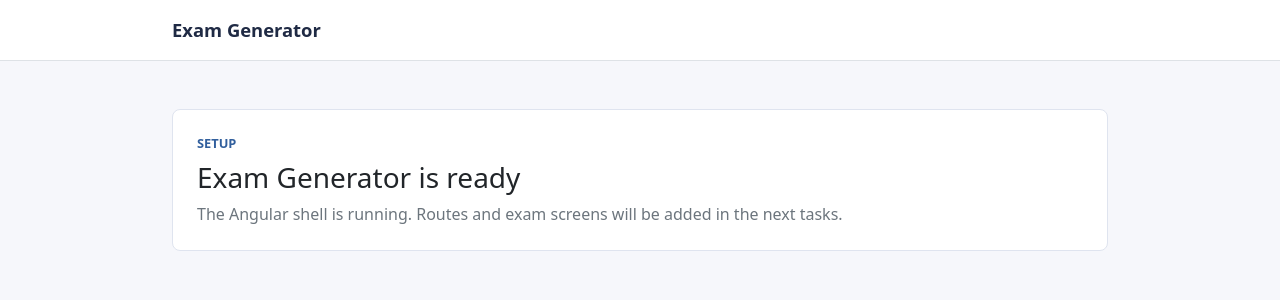
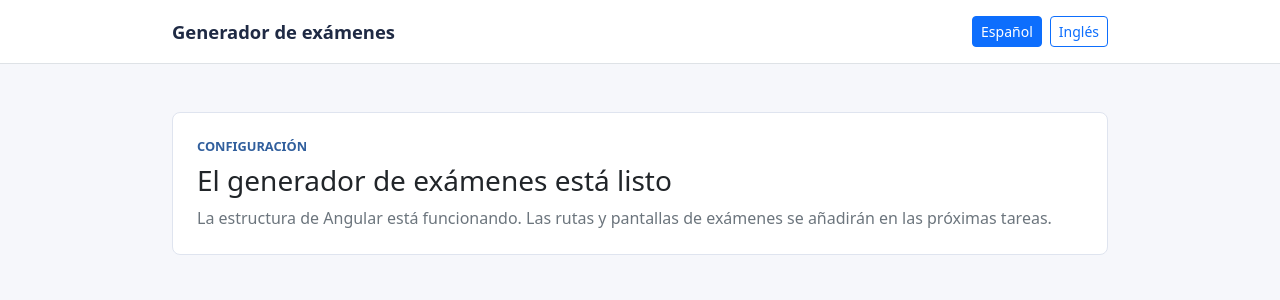
Before and after one commit to seiya64/ExamGenerator, an Angular app: page / in a window 1280 px wide. Shown: the top 300 px of the page. Built offline with nearby package versions, Linux system fonts and the light colour scheme.

Commit message:
feat: add runtime translations

```diff
--- a/src/app/app.html
+++ b/src/app/app.html
@@ -1,15 +1,38 @@
 <header class="app-header border-bottom bg-white">
   <div class="container app-container py-3">
-    <span class="app-brand">{{ title() }}</span>
+    <div class="app-header-inner">
+      <span class="app-brand">{{ t('app.title') }}</span>
+
+      <div class="language-switcher" role="group" [attr.aria-label]="t('shell.languageLabel')">
+        <button
+          type="button"
+          class="btn btn-sm"
+          [class.btn-primary]="language() === 'es'"
+          [class.btn-outline-primary]="language() !== 'es'"
+          (click)="setLanguage('es')"
+        >
+          {{ t('shell.spanish') }}
+        </button>
+        <button
+          type="button"
+          class="btn btn-sm"
+          [class.btn-primary]="language() === 'en'"
+          [class.btn-outline-primary]="language() !== 'en'"
+          (click)="setLanguage('en')"
+        >
+          {{ t('shell.english') }}
+        </button>
+      </div>
+    </div>
   </div>
 </header>
 
 <main class="container app-container py-4 py-md-5">
   <section class="status-panel" aria-labelledby="app-status-title">
-    <p class="status-eyebrow mb-2">Setup</p>
-    <h1 id="app-status-title" class="h3 mb-2">Exam Generator is ready</h1>
+    <p class="status-eyebrow mb-2">{{ t('shell.statusEyebrow') }}</p>
+    <h1 id="app-status-title" class="h3 mb-2">{{ t('shell.statusTitle') }}</h1>
     <p class="mb-0 text-secondary">
-      The Angular shell is running. Routes and exam screens will be added in the next tasks.
+      {{ t('shell.statusBody') }}
     </p>
   </section>
 
--- a/src/app/app.scss
+++ b/src/app/app.scss
@@ -13,12 +13,24 @@
   max-width: 960px;
 }
 
+.app-header-inner {
+  display: flex;
+  flex-direction: column;
+  gap: 0.75rem;
+}
+
 .app-brand {
   display: inline-flex;
   align-items: center;
   color: #1f2a44;
   font-size: 1.15rem;
   font-weight: 700;
+}
+
+.language-switcher {
+  display: inline-flex;
+  flex-wrap: wrap;
+  gap: 0.5rem;
 }
 
 .status-panel {
@@ -34,3 +46,11 @@
   font-weight: 700;
   text-transform: uppercase;
 }
+
+@media (min-width: 576px) {
+  .app-header-inner {
+    flex-direction: row;
+    align-items: center;
+    justify-content: space-between;
+  }
+}
--- a/src/app/app.ts
+++ b/src/app/app.ts
@@ -1,5 +1,6 @@
-import { Component, signal } from '@angular/core';
+import { Component, inject } from '@angular/core';
 import { RouterOutlet } from '@angular/router';
+import { LanguageCode, TranslationService, TranslationKey } from './i18n';
 
 @Component({
   selector: 'app-root',
@@ -8,5 +9,14 @@ import { RouterOutlet } from '@angular/router';
   styleUrl: './app.scss',
 })
 export class App {
-  protected readonly title = signal('Exam Generator');
+  private readonly translationService = inject(TranslationService);
+  protected readonly language = this.translationService.language;
+
+  protected setLanguage(language: LanguageCode): void {
+    this.translationService.setLanguage(language);
+  }
+
+  protected t(key: TranslationKey): string {
+    return this.translationService.translate(key);
+  }
 }
--- /dev/null
+++ b/src/app/i18n/index.ts
@@ -0,0 +1,2 @@
+export { TranslationService } from './translation.service';
+export type { LanguageCode, TranslationKey } from './translations';
--- /dev/null
+++ b/src/app/i18n/translation.service.ts
@@ -0,0 +1,30 @@
+import { Injectable, signal } from '@angular/core';
+import { DEFAULT_LANGUAGE, LanguageCode, TRANSLATIONS, TranslationKey } from './translations';
+
+const LANGUAGE_STORAGE_KEY = 'exam-generator-language';
+
+@Injectable({
+  providedIn: 'root',
+})
+export class TranslationService {
+  readonly language = signal<LanguageCode>(this.getInitialLanguage());
+
+  setLanguage(language: LanguageCode): void {
+    this.language.set(language);
+    localStorage.setItem(LANGUAGE_STORAGE_KEY, language);
+  }
+
+  translate(key: TranslationKey): string {
+    return TRANSLATIONS[this.language()][key];
+  }
+
+  private getInitialLanguage(): LanguageCode {
+    const storedLanguage = localStorage.getItem(LANGUAGE_STORAGE_KEY);
+
+    return this.isLanguageCode(storedLanguage) ? storedLanguage : DEFAULT_LANGUAGE;
+  }
+
+  private isLanguageCode(value: string | null): value is LanguageCode {
+    return value === 'es' || value === 'en';
+  }
+}
--- /dev/null
+++ b/src/app/i18n/translations.ts
@@ -0,0 +1,35 @@
+export type LanguageCode = 'es' | 'en';
+
+export type TranslationKey =
+  | 'app.title'
+  | 'shell.languageLabel'
+  | 'shell.spanish'
+  | 'shell.english'
+  | 'shell.statusEyebrow'
+  | 'shell.statusTitle'
+  | 'shell.statusBody';
+
+export const DEFAULT_LANGUAGE: LanguageCode = 'es';
+
+export const TRANSLATIONS: Record<LanguageCode, Record<TranslationKey, string>> = {
+  es: {
+    'app.title': 'Generador de exámenes',
+    'shell.languageLabel': 'Idioma',
+    'shell.spanish': 'Español',
+    'shell.english': 'Inglés',
+    'shell.statusEyebrow': 'Configuración',
+    'shell.statusTitle': 'El generador de exámenes está listo',
+    'shell.statusBody':
+      'La estructura de Angular está funcionando. Las rutas y pantallas de exámenes se añadirán en las próximas tareas.',
+  },
+  en: {
+    'app.title': 'Exam Generator',
+    'shell.languageLabel': 'Language',
+    'shell.spanish': 'Spanish',
+    'shell.english': 'English',
+    'shell.statusEyebrow': 'Setup',
+    'shell.statusTitle': 'Exam Generator is ready',
+    'shell.statusBody':
+      'The Angular shell is running. Routes and exam screens will be added in the next tasks.',
+  },
+};
```
Also changed, not shown: 1 other file (tests, documents, lock files or other folders).
